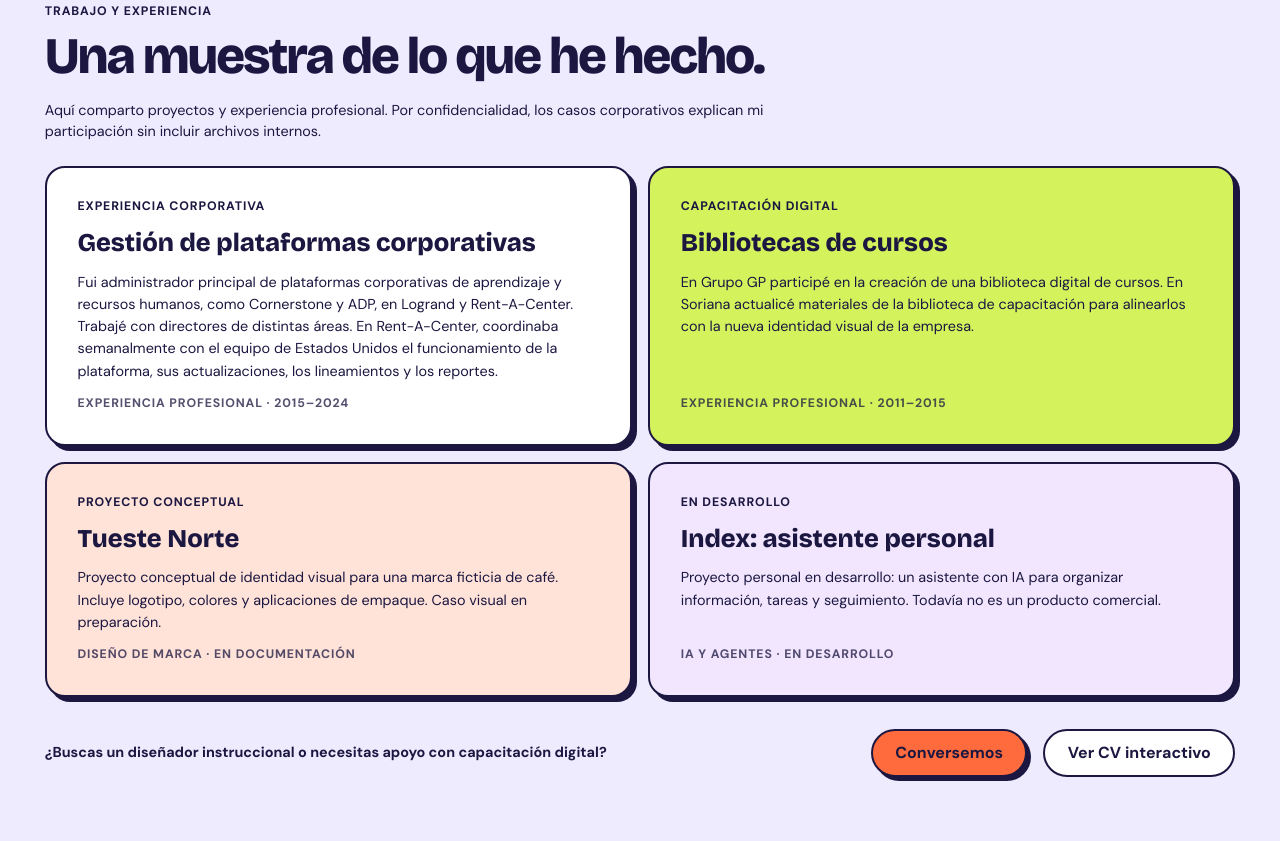
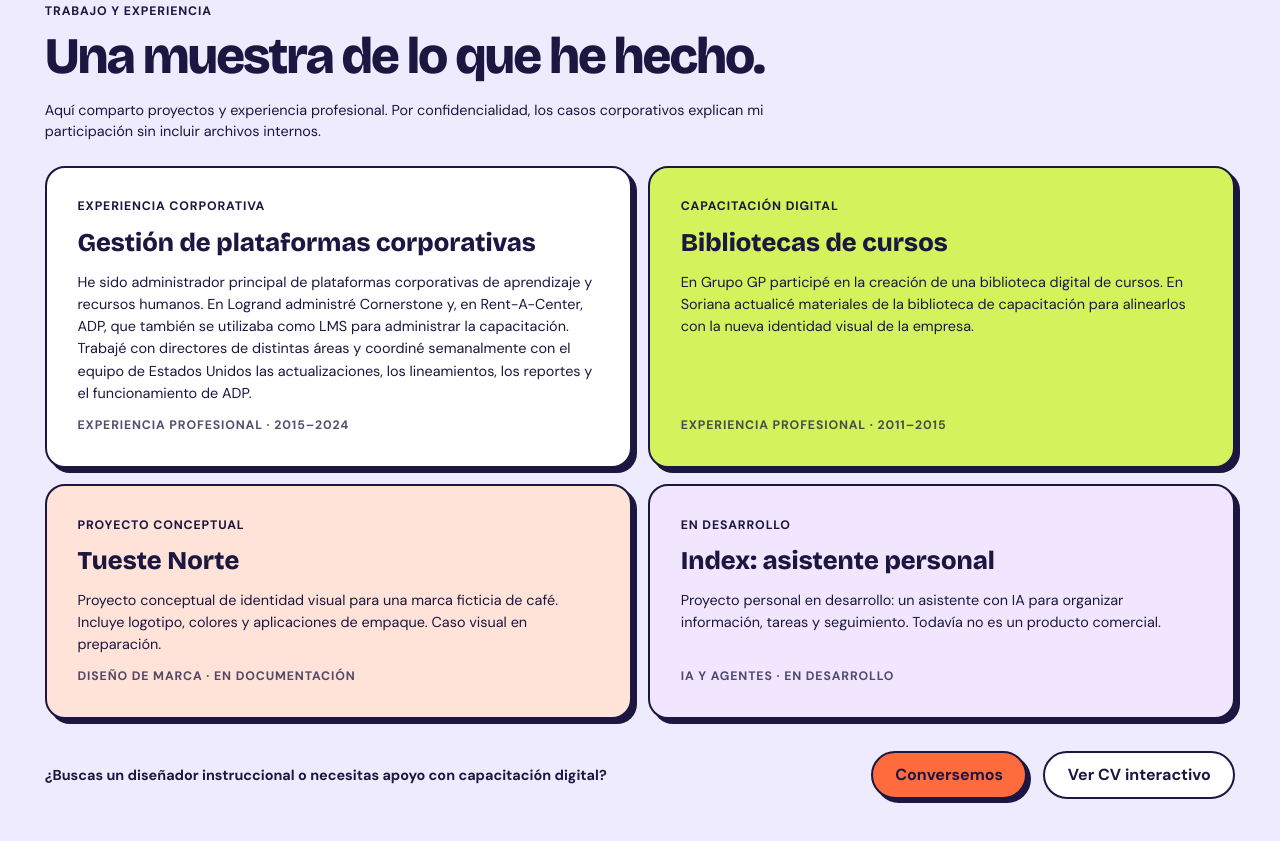
Before and after one commit to orlndox7/landofuentes, a plain HTML site: page index.html in a window 1280 px wide. Shown: the part 874-1715 px from the top of the page. Drawn offline with nearby package versions, Linux system fonts and the light colour scheme.

Commit message:
Aclarar que ADP combinaba gestión de RR. HH. y funciones LMS para capacitación

```diff
--- a/index.html
+++ b/index.html
@@ -179,7 +179,7 @@ body{height:auto;min-height:100%;overflow-x:hidden;overflow-y:auto}
 <section class="portfolio" id="proyectos" aria-labelledby="projects-title">
 <div class="portfolio-head"><p class="eyebrow">TRABAJO Y EXPERIENCIA</p><h2 id="projects-title">Una muestra de lo que he hecho.</h2><p>Aquí comparto proyectos y experiencia profesional. Por confidencialidad, los casos corporativos explican mi participación sin incluir archivos internos.</p></div>
 <div class="project-grid">
-<article class="project-card"><span class="project-type">EXPERIENCIA CORPORATIVA</span><h3>Gestión de plataformas corporativas</h3><p>Fui administrador principal de plataformas corporativas de aprendizaje y recursos humanos, como Cornerstone y ADP, en Logrand y Rent-A-Center. Trabajé con directores de distintas áreas. En Rent-A-Center, coordinaba semanalmente con el equipo de Estados Unidos el funcionamiento de la plataforma, sus actualizaciones, los lineamientos y los reportes.</p><span class="project-note">Experiencia profesional · 2015–2024</span></article>
+<article class="project-card"><span class="project-type">EXPERIENCIA CORPORATIVA</span><h3>Gestión de plataformas corporativas</h3><p>He sido administrador principal de plataformas corporativas de aprendizaje y recursos humanos. En Logrand administré Cornerstone y, en Rent-A-Center, ADP, que también se utilizaba como LMS para administrar la capacitación. Trabajé con directores de distintas áreas y coordiné semanalmente con el equipo de Estados Unidos las actualizaciones, los lineamientos, los reportes y el funcionamiento de ADP.</p><span class="project-note">Experiencia profesional · 2015–2024</span></article>
 <article class="project-card"><span class="project-type">CAPACITACIÓN DIGITAL</span><h3>Bibliotecas de cursos</h3><p>En Grupo GP participé en la creación de una biblioteca digital de cursos. En Soriana actualicé materiales de la biblioteca de capacitación para alinearlos con la nueva identidad visual de la empresa.</p><span class="project-note">Experiencia profesional · 2011–2015</span></article>
 <article class="project-card"><span class="project-type">PROYECTO CONCEPTUAL</span><h3>Tueste Norte</h3><p>Proyecto conceptual de identidad visual para una marca ficticia de café. Incluye logotipo, colores y aplicaciones de empaque. Caso visual en preparación.</p><span class="project-note">Diseño de marca · En documentación</span></article>
 <article class="project-card"><span class="project-type">EN DESARROLLO</span><h3>Index: asistente personal</h3><p>Proyecto personal en desarrollo: un asistente con IA para organizar información, tareas y seguimiento. Todavía no es un producto comercial.</p><span class="project-note">IA y agentes · En desarrollo</span></article>
```
